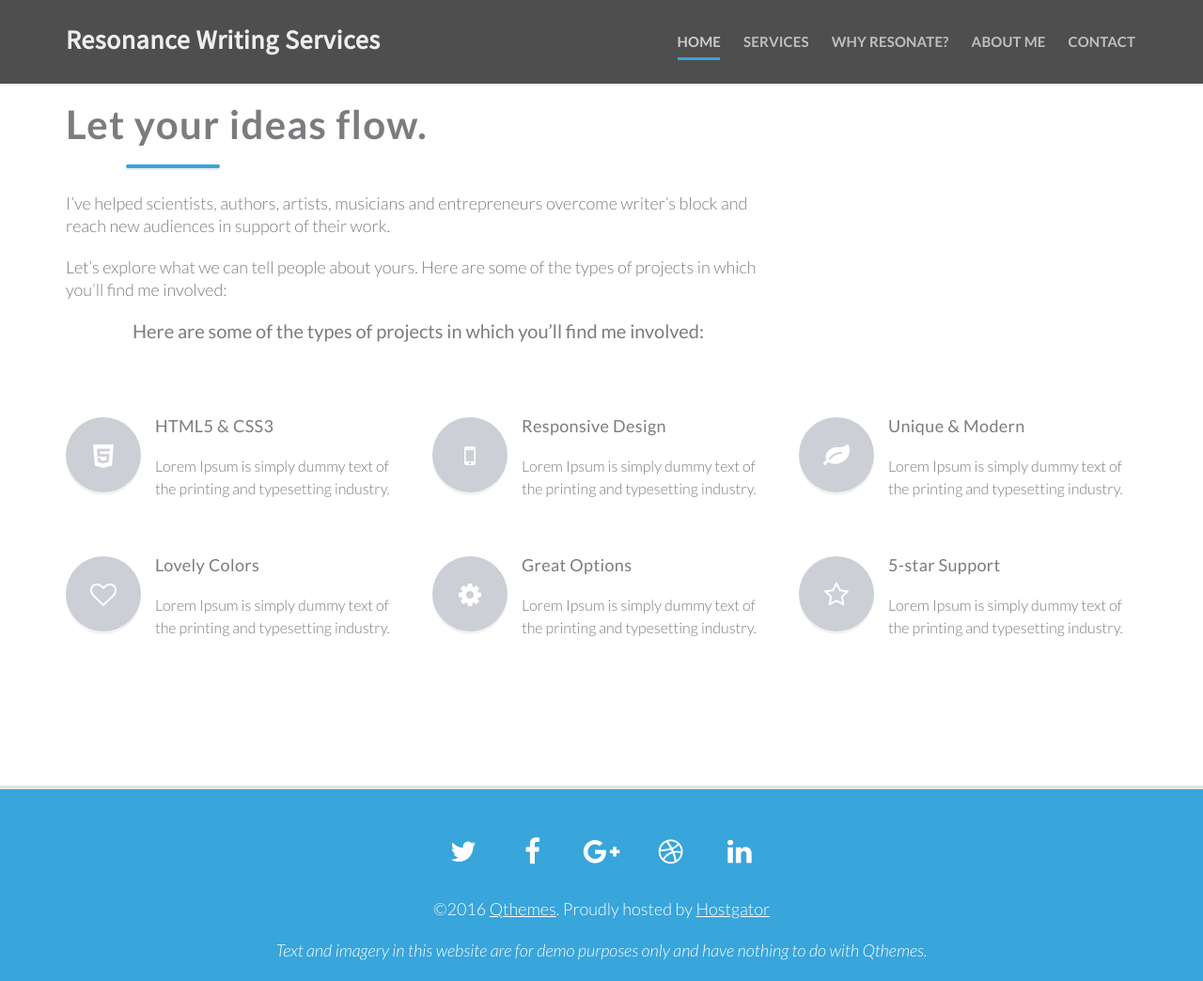
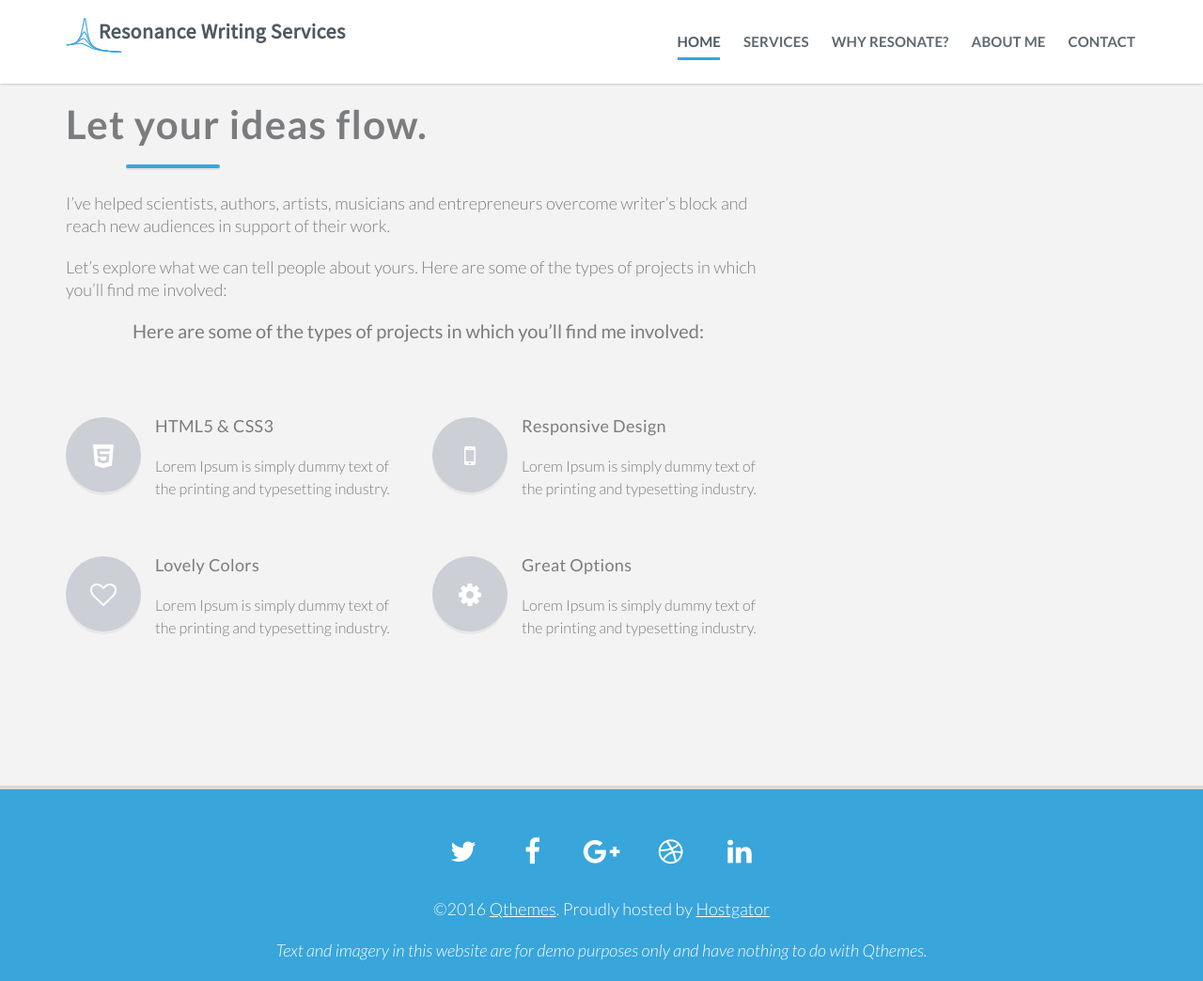
Before and after one commit to MarkBrady2/MarkBrady2.github.io, a Jekyll site: the page built from services/index.html, in a window 1280 px wide and 1044 px high. Shown: the whole window at 94% size. Built offline with Jekyll 4.4.1, drawn with Linux system fonts in a browser that asks for light colours; nearby versions of some CDN libraries.

Commit message:
Added logo, tweaked header colors, removed next/prev buttons from slider, misc other changes.

```diff
--- a/_includes/head.html
+++ b/_includes/head.html
@@ -31,8 +31,8 @@
 		<!-- ==============================================
 		Fonts
 		=============================================== -->
-		<link href='http://fonts.googleapis.com/css?family=Source+Sans+Pro' rel='stylesheet' type='text/css'>
-		<link href='http://fonts.googleapis.com/css?family=Lato:400,300,300italic,400italic,700,700italic,900' rel='stylesheet' type='text/css'>
+		<link href='https://fonts.googleapis.com/css?family=Source+Sans+Pro' rel='stylesheet' type='text/css'>
+		<link href='https://fonts.googleapis.com/css?family=Lato:400,300,300italic,400italic,700,700italic,900' rel='stylesheet' type='text/css'>
 
 		<!-- ==============================================
 		JS
--- a/_includes/header.html
+++ b/_includes/header.html
@@ -12,8 +12,8 @@
 
 					<!-- ======= LOGO ========-->
 					<a class="navbar-brand" href="{{ site.baseurl }}/">
-						<!--<span class="logo-small"><img src="{{ site.baseurl }}/assets/logo-small.png" alt=""/></span>
-						<span class="to-top"><i class="fa fa-arrow-up"></i></span>-->
+						<span class="logo-small"><img src="{{ site.baseurl }}/assets/logo.svg" alt=""/></span>
+						<span class="to-top"><i class="fa fa-arrow-up"></i></span>
 
 						Resonance Writing Services
 
--- a/css/qubico.css
+++ b/css/qubico.css
@@ -286,10 +286,10 @@ a:focus,
 .navbar-brand:focus {
     position:relative;
     padding:0 10px;
-    font-size:28px;
-    line-height:54px;
+    font-size:22px;
+    line-height:37px;
     font-weight:600;
-    color:#eee;
+    color:#4E5961;
     font-family:'Source Sans Pro', serif;
     /*font-variant:small-caps;*/
     letter-spacing:0.02em;
@@ -299,7 +299,7 @@ a:focus,
 }
 
 #main-nav{
-    background:#4e4e4e;
+    background:#fff;
     color:#4E5961;
     box-shadow:0 0 3px rgba(0,0,0,0.3);
     z-index:9999;
@@ -335,7 +335,7 @@ a:focus,
     letter-spacing:0.01em;
     text-transform:uppercase;
     background:transparent;
-    color:#ccc;
+    color:#4E5961;
     opacity:0.9;
     -webkit-transition:opacity 0.2s ease-out;
     transition:opacity 0.2s ease-out;
@@ -393,7 +393,7 @@ a:focus,
 .logo-small{
     display:inline-block;
     vertical-align:top;
-    margin-right:5px;
+    margin-right:-30px;
     opacity:1;
     -webkit-transition:all .2s ease-in;
     transition:all .2s ease-in;
@@ -2350,6 +2350,14 @@ a:focus,
 ------------------------*/
 @media (max-width: 991px) {
 
+    .padding-top-bottom {
+        padding:125px 0;
+    }
+
+    .padding-top {
+        padding:125px 0 0;
+    }
+
     .navbar-header,
     #main-nav .nav{
         width:100%;
@@ -2378,6 +2386,7 @@ a:focus,
 }
 
 @media (min-width: 768px){
+
 
     /*Submenu*/
     #main-nav .nav li{
@@ -2483,6 +2492,14 @@ a:focus,
         line-height:24px;
 	}
 
+    .padding-top-bottom {
+        padding:100px 0;
+    }
+
+    .padding-top {
+        padding:100px 0 0;
+    }
+
     .page-title{
         font-size:42px;
         line-height:52px;
@@ -2664,6 +2681,9 @@ a:focus,
 
 @media (max-width: 479px) {
 
+    .navbar-brand {
+        font-size:12px;
+    }
 
     .news-item .news-content {
         padding-left:80px;
--- a/services/index.html
+++ b/services/index.html
@@ -2,7 +2,7 @@
 layout: default
 ---
 
-<section id="about" class="white-bg padding-top-bottom">
+<section class="gray-bg padding-top-bottom">
 
 	<div class="container features">
 
@@ -10,7 +10,8 @@ layout: default
 
 		<div class="row">
 			<div class="col-md-8">
-            <p>I’ve helped scientists, authors, artists, musicians and entrepreneurs overcome writer’s block and reach new audiences in support of their work.</p>
+				<p>I’ve helped scientists, authors, artists, musicians and entrepreneurs overcome writer’s block and reach new audiences
+					in support of their work.</p>
 				<p>Let’s explore what we can tell people about yours. Here are some of the types of projects in which you’ll find me involved:</p>
 				<p class="section-description">Here are some of the types of projects in which you’ll find me involved:</p>
 			</div>
@@ -18,7 +19,7 @@ layout: default
 
 		<div class="row">
 
-					<div class="col-sm-4 scrollimation fade-up">
+			<div class="col-sm-4">
 
 				<div class="media">
 					<div class="icon pull-left">
@@ -34,7 +35,7 @@ layout: default
 
 			</div>
 
-					<div class="col-sm-4 scrollimation fade-up d1">
+			<div class="col-sm-4 d1">
 
 				<div class="media">
 					<div class="icon pull-left">
@@ -50,27 +51,12 @@ layout: default
 
 			</div>
 
-					<div class="col-sm-4 scrollimation fade-up d2">
-
-						<div class="media">
-							<div class="icon pull-left">
-								<i class="media-object icon-1 fa fa-leaf"></i>
-								<i class="media-object icon-2 fa fa-pencil"></i>
-							</div>
-
-							<div class="media-body">
-								<h4>Unique &amp; Modern</h4>
-								<p>Lorem Ipsum is simply dummy text of the printing and typesetting industry.</p>
-							</div>
-						</div>
-
-					</div>
 
 		</div>
 
 		<div class="row">
 
-					<div class="col-sm-4 scrollimation fade-up">
+			<div class="col-sm-4">
 
 				<div class="media">
 					<div class="icon pull-left">
@@ -86,7 +72,7 @@ layout: default
 
 			</div>
 
-					<div class="col-sm-4 scrollimation fade-up d1">
+			<div class="col-sm-4 d1">
 
 				<div class="media">
 					<div class="icon pull-left">
@@ -102,21 +88,7 @@ layout: default
 
 			</div>
 
-					<div class="col-sm-4 scrollimation fade-up d2">
 
-						<div class="media">
-							<div class="icon pull-left">
-								<i class="media-object icon-1 fa fa-star-o"></i>
-								<i class="media-object icon-2 fa fa-star"></i>
-							</div>
-
-							<div class="media-body">
-								<h4>5-star Support</h4>
-								<p>Lorem Ipsum is simply dummy text of the printing and typesetting industry.</p>
-							</div>
-						</div>
-
-					</div>
 
 		</div>
 
```
Also changed, not shown: index.html (+1 -10 lines), assets/logo.svg (added). Lines whose indentation alone changed are shown as unchanged.
